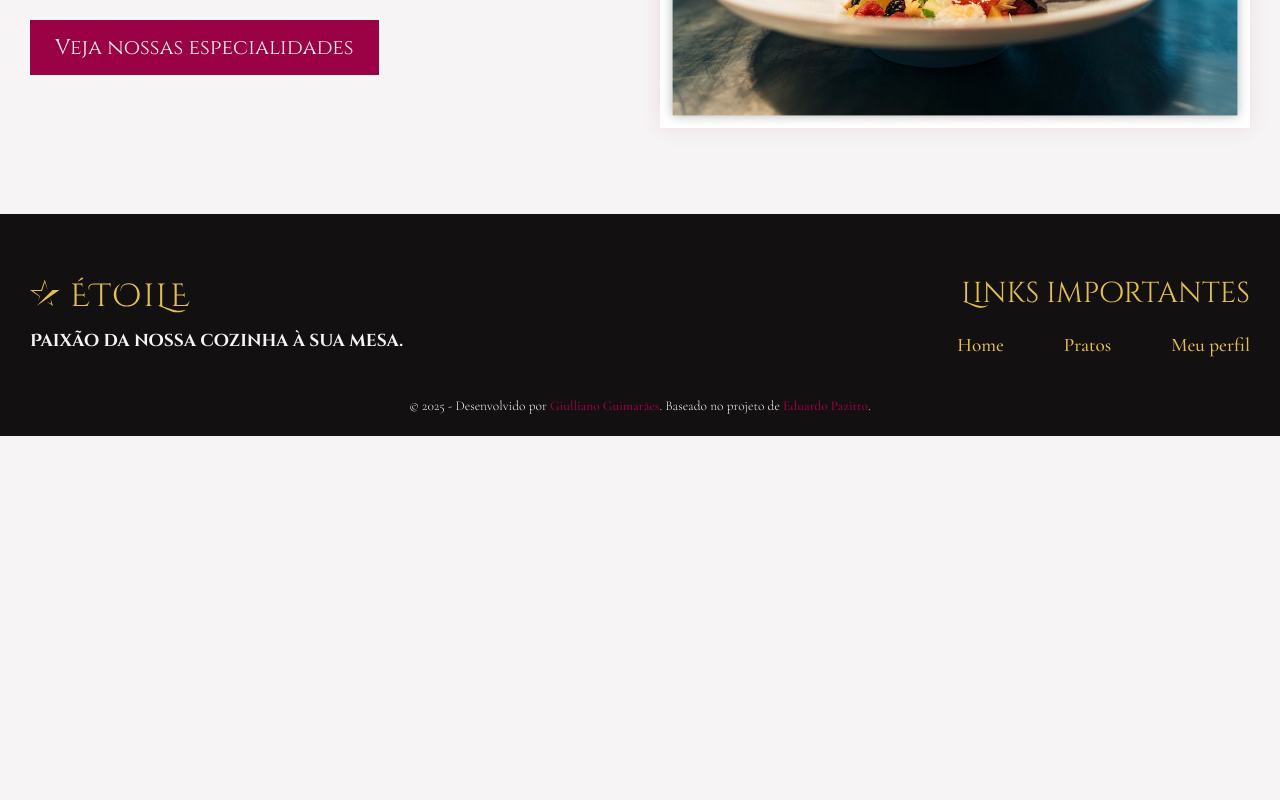
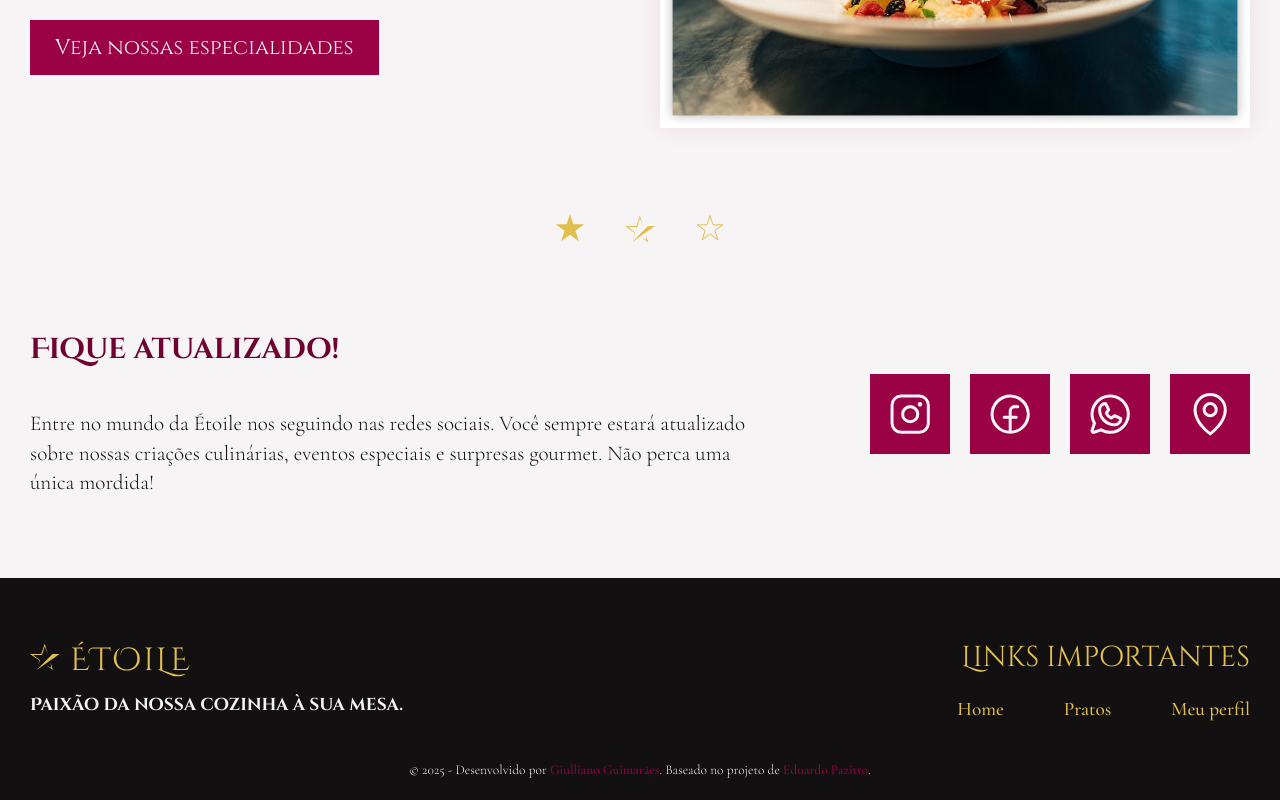
Before and after one commit to giullianoth/Etoile-React, a React (Vite) app: page / in a window 1280 px wide. Shown: the part 1831-2631 px from the top of the page. Before the commit the page ends 2267 px from the top, so only its background shows below. Built offline with nearby package versions, Linux system fonts and the light colour scheme.

Commit message:
refatoração 2: seção de contato

```diff
--- /dev/null
+++ b/src/components/Divider/Divider.module.css
@@ -0,0 +1,3 @@
+.divider {
+    text-align: center;
+}
--- /dev/null
+++ b/src/components/Divider/index.tsx
@@ -0,0 +1,12 @@
+import styles from "./Divider.module.css"
+import stars from "/images/divider.svg"
+
+const Divider = () => {
+  return (
+    <div className={styles.divider}>
+        <img src={stars} alt="Divisor" />
+    </div>
+  )
+}
+
+export default Divider
--- /dev/null
+++ b/src/components/Pages/Home/Contact/Contact.module.css
@@ -0,0 +1,75 @@
+.contact {
+    width: 100%;
+    text-align: center;
+}
+
+.contact__container {
+    display: flex;
+    justify-content: center;
+    align-items: center;
+    flex-wrap: wrap;
+    row-gap: 40px;
+}
+
+.contact__info {
+    flex-basis: 100%;
+}
+
+.contact__title {
+    margin-bottom: 40px;
+}
+
+.contact__text {
+    font-size: 1.1em;
+}
+
+.contact__links {
+    flex-basis: 100%;
+}
+
+.contact__linksList {
+    display: flex;
+    justify-content: center;
+    align-items: center;
+    column-gap: 20px;
+}
+
+.contact__linksItem a {
+    display: flex;
+    justify-content: center;
+    align-items: center;
+    padding: 0;
+    width: 40px;
+    height: 40px;
+}
+
+.contact__linksItem svg {
+    font-size: 1.4em;
+}
+
+@media screen and (min-width: 768px) {
+    .contact__linksItem a {
+        width: 80px;
+        height: 80px;
+        font-size: 1.8em;
+    }
+}
+
+@media screen and (min-width: 992px) {
+    .contact__container {
+        flex-wrap: nowrap;
+    }
+
+    .contact__info {
+        flex-basis: 60%;
+        text-align: left;
+    }
+
+    .contact__links {
+        flex-basis: 40%;
+    }
+
+    .contact__linksList {
+        justify-content: flex-end;
+    }
+}
--- /dev/null
+++ b/src/components/Pages/Home/Contact/index.tsx
@@ -0,0 +1,71 @@
+import { PiFacebookLogo, PiInstagramLogo, PiMapPin, PiWhatsappLogo } from "react-icons/pi"
+import Container from "../../../Container"
+import styles from "./Contact.module.css"
+
+const Contact = () => {
+    return (
+        <section className={styles.contact}>
+            <Container className={styles.contact__container}>
+                <div className={styles.contact__info}>
+                    <header className={styles.contact__title}>
+                        <h2>Fique atualizado!</h2>
+                    </header>
+
+                    <p className={styles.contact__text}>
+                        Entre no mundo da Étoile nos seguindo nas redes sociais. Você sempre estará atualizado sobre nossas criações culinárias, eventos especiais e surpresas gourmet. Não perca uma única mordida!
+                    </p>
+                </div>
+
+                <div className={styles.contact__links}>
+                    <ul className={styles.contact__linksList}>
+                        <li className={styles.contact__linksItem}>
+                            <a
+                                href="#"
+                                target="_blank"
+                                rel="noopener noreferrer"
+                                className="button primary"
+                                title="Instagram">
+                                <PiInstagramLogo />
+                            </a>
+                        </li>
+
+                        <li className={styles.contact__linksItem}>
+                            <a
+                                href="#"
+                                target="_blank"
+                                rel="noopener noreferrer"
+                                className="button primary"
+                                title="Facebook">
+                                <PiFacebookLogo />
+                            </a>
+                        </li>
+
+                        <li className={styles.contact__linksItem}>
+                            <a
+                                href="#"
+                                target="_blank"
+                                rel="noopener noreferrer"
+                                className="button primary"
+                                title="WhatsApp">
+                                <PiWhatsappLogo />
+                            </a>
+                        </li>
+
+                        <li className={styles.contact__linksItem}>
+                            <a
+                                href="#"
+                                target="_blank"
+                                rel="noopener noreferrer"
+                                className="button primary"
+                                title="Localização">
+                                <PiMapPin />
+                            </a>
+                        </li>
+                    </ul>
+                </div>
+            </Container>
+        </section>
+    )
+}
+
+export default Contact
--- a/src/pages/Home/index.tsx
+++ b/src/pages/Home/index.tsx
@@ -1,3 +1,5 @@
+import Divider from "../../components/Divider"
+import Contact from "../../components/Pages/Home/Contact"
 import Hero from "../../components/Pages/Home/Hero"
 import Presentation from "../../components/Pages/Home/Presentation"
 import Presentation2 from "../../components/Pages/Home/Presentation2"
@@ -8,6 +10,8 @@ const Home = () => {
       <Hero />
       <Presentation />
       <Presentation2 />
+      <Divider />
+      <Contact />
     </>
   )
 }
```
